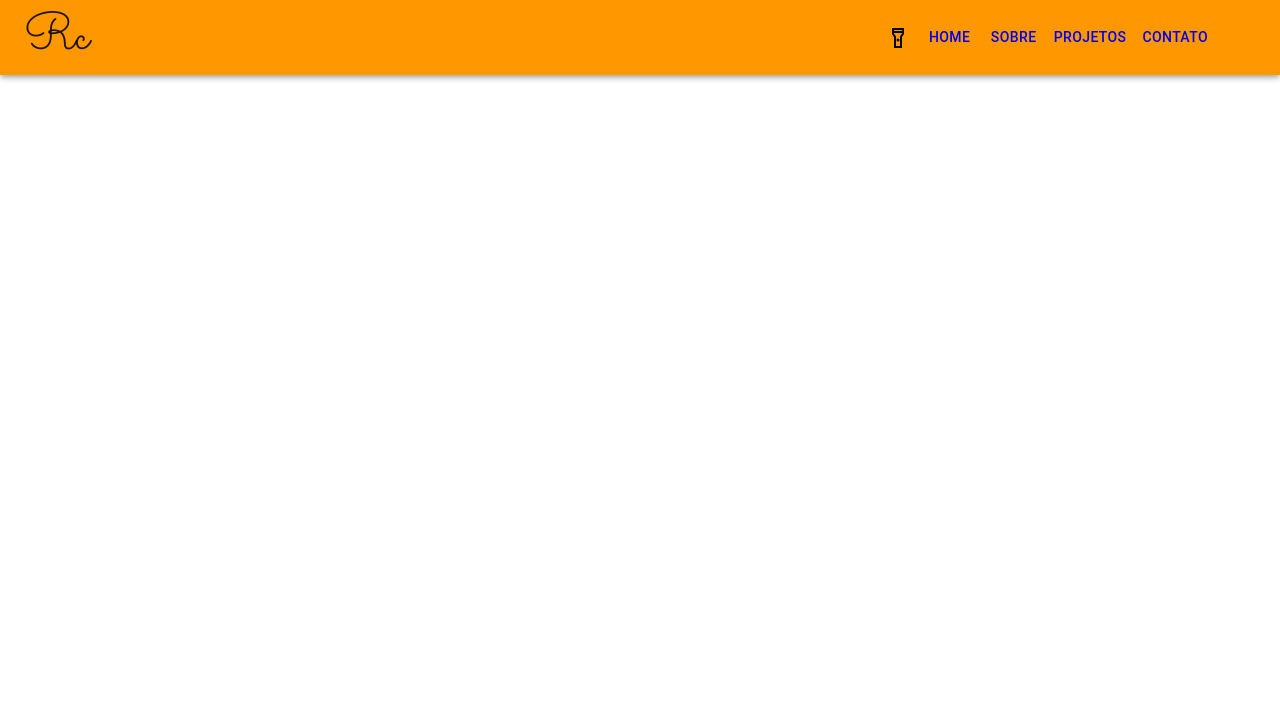
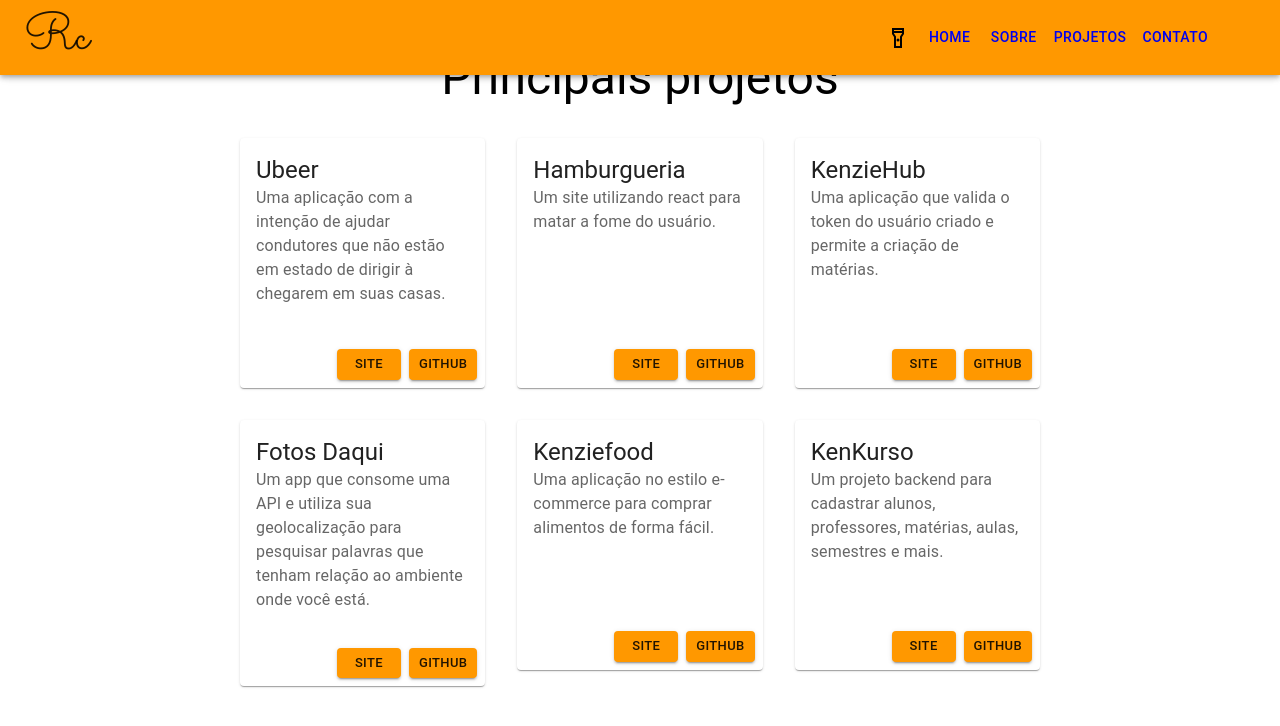
Before and after one commit to Robert663/portfolio, a React (Create React App) app: page /projetos in a window 1280 px wide. Shown: the top 726 px of the page. Built offline with nearby package versions, Linux system fonts and the light colour scheme.

Commit message:
feat: creation and implementation of projects page

```diff
--- a/src/pages/Projects/index.tsx
+++ b/src/pages/Projects/index.tsx
@@ -1,7 +1,72 @@
+import {
+  Box,
+  Button,
+  Card,
+  CardContent,
+  Typography,
+  CardActions,
+  Grid,
+  Slide,
+} from '@mui/material';
+import projects from '../../projects.json';
+
 export const Projects = () => {
-    return(
-    <>
+  return (
+    <Box
+      minHeight="80vh"
+      display="flex"
+      alignItems="center"
+      justifyContent="center"
+      flexDirection="column"
+    >
+      <Typography variant="h3" mb={4}>
+        Principais projetos
+      </Typography>
 
-    </>
-    )
-}
+      <Slide direction='right' in timeout={1000}>
+        <Grid width="65%" container spacing={4}>
+          {projects.map((x, y) => (
+            <Grid item xs={12} md={4}>
+              <Card
+                sx={{
+                  minWidth: 150,
+                  minHeight: 250,
+                  display: 'flex',
+                  justifyContent: 'space-between',
+                  flexDirection: 'column',
+                }}
+              >
+                <CardContent>
+                  <Typography variant="h5" component="div">
+                    {x.title}
+                  </Typography>
+                  <Typography sx={{ mb: 1.5 }} color="text.secondary">
+                    {x.description}
+                  </Typography>
+                </CardContent>
+                <CardActions sx={{ justifyContent: 'end' }}>
+                  <Button
+                    variant="contained"
+                    href={x.site}
+                    target="blank"
+                    size="small"
+                  >
+                    SITE
+                  </Button>
+                  <Button
+                    variant="contained"
+                    href={x.git}
+                    target="blank"
+                    size="small"
+                  >
+                    GITHUB
+                  </Button>
+                </CardActions>
+              </Card>
+            </Grid>
+          ))}
+        </Grid>
+      </Slide>
+    </Box>
+  );
+};
```
